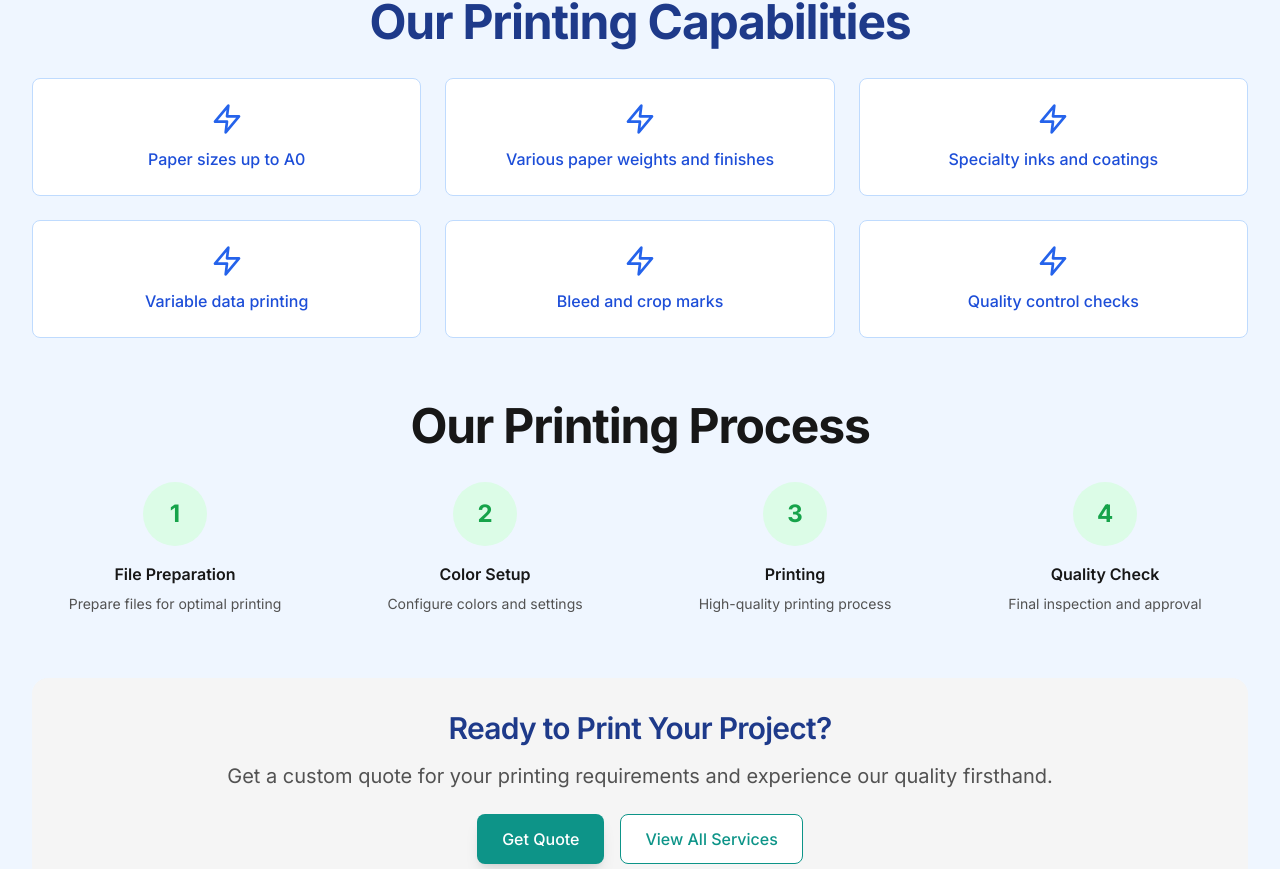
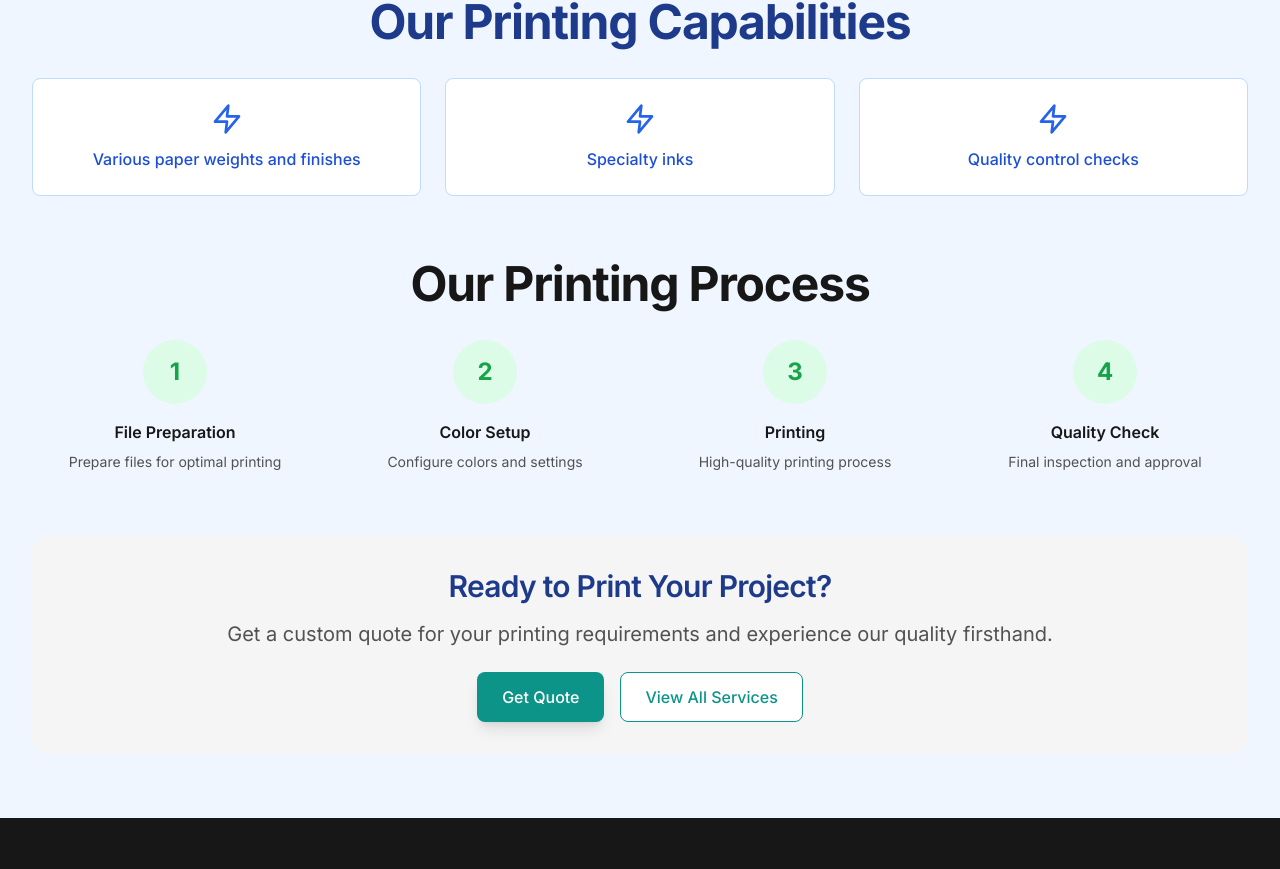
Before and after one commit to luiteteam/Genesis-Print, a React (Vite) app: page /press in a window 1280 px wide. Shown: the part 1302-2171 px from the top of the page. Built offline with nearby package versions, Linux system fonts and the light colour scheme.

Commit message:
chore: Update caniuse-lite version and add license information in package-lock.json; refactor Press component by removing unused imports and streamlining capabilities list

```diff
--- a/src/components/Press.tsx
+++ b/src/components/Press.tsx
@@ -3,13 +3,10 @@ import { motion } from 'framer-motion';
 import { gsap } from 'gsap';
 import { ScrollTrigger } from 'gsap/ScrollTrigger';
 import {
-  Printer,
   Palette,
   Monitor,
   Settings,
   CheckCircle,
-  Clock,
-  Users,
   Award,
   Zap
 } from 'lucide-react';
@@ -75,11 +72,8 @@ const Press = () => {
   ];
 
   const capabilities = [
-    'Paper sizes up to A0',
     'Various paper weights and finishes',
-    'Specialty inks and coatings',
-    'Variable data printing',
-    'Bleed and crop marks',
+    'Specialty inks',
     'Quality control checks'
   ];
 
```
Also changed, not shown: 1 other file (tests, documents, lock files or other folders).
